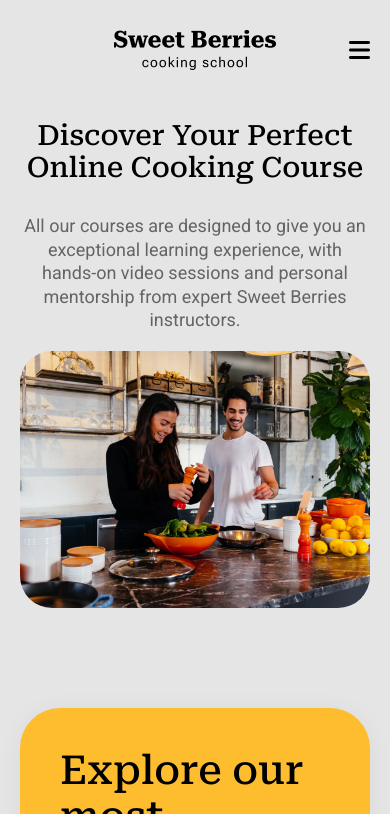
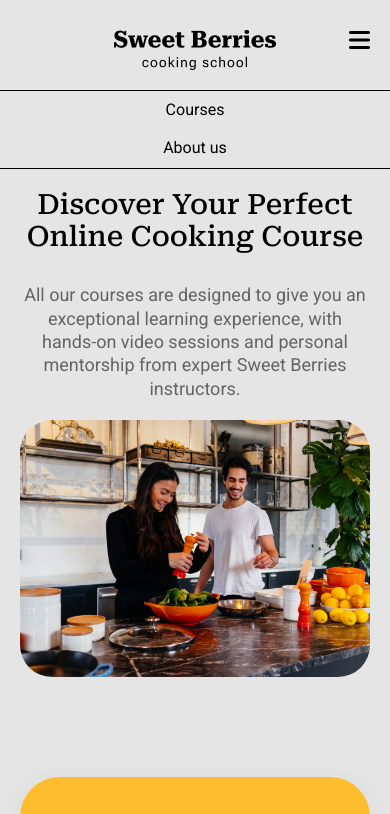
Before and after one commit to paulhondl/SweetBerriesProject, a plain HTML site: page index.html in a window 390 px wide. Both pictures are taken after a click on the icon 359 px from the left and 50 px from the top of the page. Shown: the top 814 px of the page. Drawn offline with Linux system fonts and the light colour scheme.

Commit message:
added responsive navbar | undetermined: behavior of nav on resize

```diff
--- /dev/null
+++ b/app.js
@@ -0,0 +1,12 @@
+const menu = document.getElementById("menu");
+const navBar = document.querySelector("header nav");
+const navLinks = document.querySelectorAll("header nav li");
+
+
+menu.addEventListener("click", () => {
+  navBar.classList.toggle("active");
+})
+
+navLinks.forEach(link => link.addEventListener("click", () => {
+  navBar.classList.toggle("active");
+}))
--- a/index.html
+++ b/index.html
@@ -26,7 +26,6 @@
       <li><a href="#">Courses</a></li>
       <li><a href="#">About us</a></li>
     </ul>
-
   </nav>
   <img alt="Logo Of Sweet Berries Company" class="logo" src="./images/Logo.png">
   <div class="button-container">
@@ -95,7 +94,7 @@
   <img alt="Logo Of Sweet Berries Company" class="logo" src="./images/Logo.png">
 </footer>
 
-<!-- <script src="./app.js"></script> -->
+<script src="./app.js"></script>
 
 </body>
 </html>
--- a/styles/header.css
+++ b/styles/header.css
@@ -70,7 +70,12 @@ header button:active {
 @media (max-width: 700px) {
 
   header {
-    justify-content: center;
+    height: unset;
+    min-height: 80px;
+    align-items: center;
+    flex-direction: column;
+    gap: 20px;
+    padding: 30px 0 0 0;
   }
 
   header .button-container
@@ -83,13 +88,49 @@ header button:active {
     font-size: 1.5rem;
     position: absolute;
     right: var(--padding-section-mobile);
-    top: 50%;
+    top: 40px;
     transform: translateY(-50%);
     cursor: pointer;
   }
 
+  #menu:hover {
+    color: var(--text-secondary);
+  }
+
   header nav {
+    width: 100%;
     display: none;
+    order: 1;
+    flex-basis: unset;
+    border-top: 1px solid var(--text-primary);
+    border-bottom: 1px solid var(--text-primary);
+  }
+
+  header nav.active {
+    display: block;
+  }
+
+  header nav ul {
+    flex-direction: column;
+    text-align: center;
+    gap: 0;
+  }
+
+  header nav ul li {
+    padding-block: 10px;
+    cursor: pointer;
+  }
+
+  header nav ul li:hover {
+   background-color: var(--accent);
+  }
+
+  header nav li a {
+    text-decoration: none;
+  }
+
+  header a:hover {
+    text-decoration: none;
   }
 
 }
```
